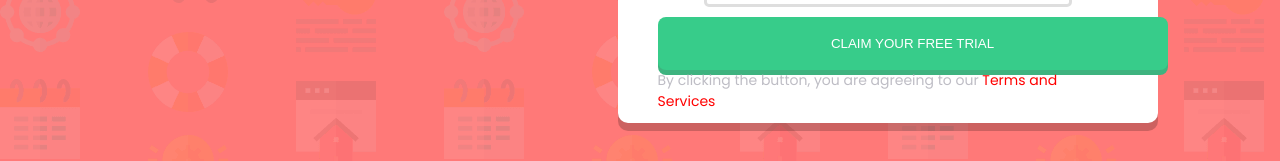
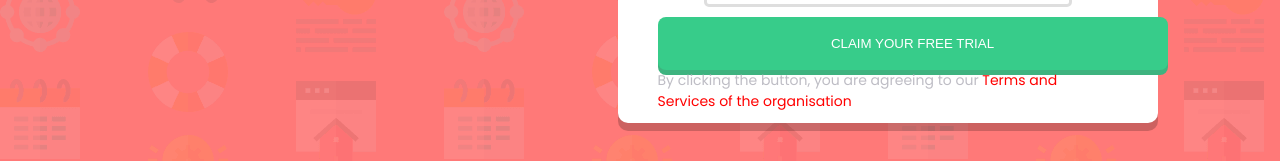
Before and after one commit to GodwinAsuquo/Responsive-site, a plain HTML site: page index.html in a window 1280 px wide. Shown: the part 550-711 px from the top of the page. Drawn offline with Linux system fonts and the light colour scheme.

Commit message:
Updated some things

```diff
--- a/index.html
+++ b/index.html
@@ -51,7 +51,7 @@
 
             <p class="bottom_content">
               By clicking the button, you are agreeing to our
-              <span style="color: Red"> Terms and Services</span>
+              <span style="color: Red"> Terms and Services of the organisation</span>
             </p>
           </form>
         </section>
```
